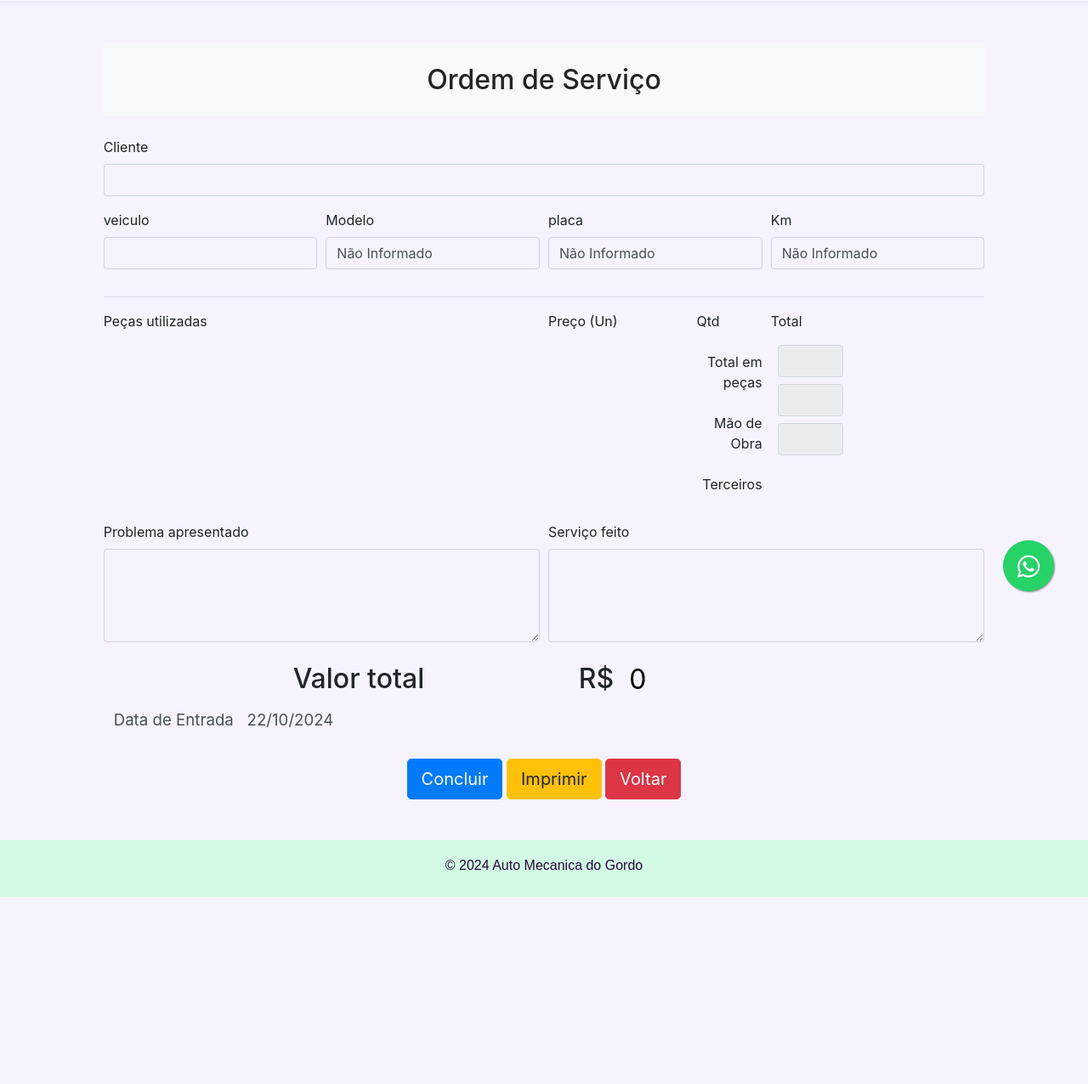
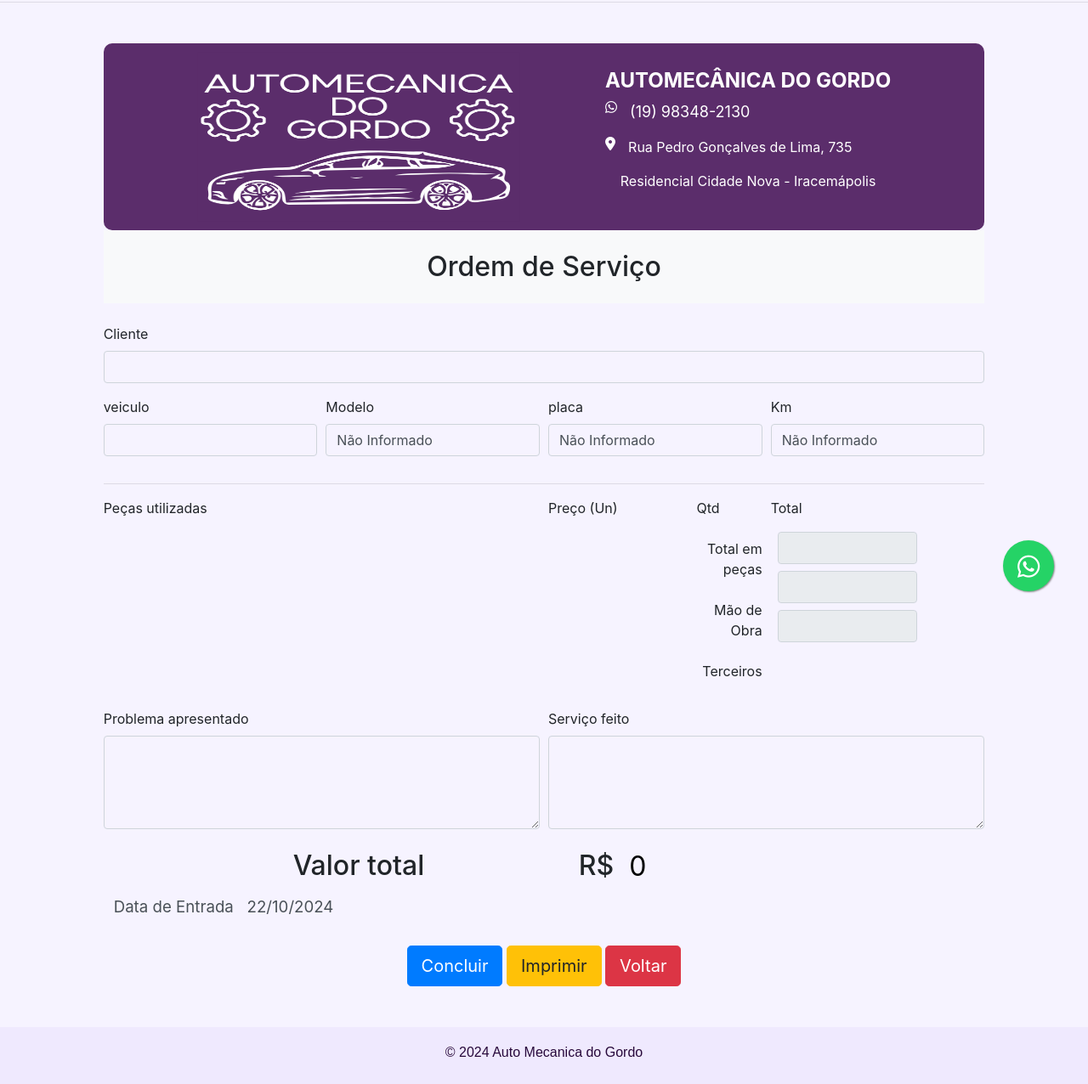
Before and after one commit to digo7586/System-OS, a PHP site: page /salvar_os.php in a window 1280 px wide. Shown: the part 64-1340 px from the top of the page at 85% size. Before the commit the page ends 1120 px from the top, so only its background shows below. Run offline with PHP 8.4, Linux system fonts and the light colour scheme; data comes from the database, SQL or seed files in the repository; data that the repository does not hold is empty; some libraries are stand-ins or nearby versions.

Commit message:
first commit

```diff
--- a/assets/css/styleHome.css
+++ b/assets/css/styleHome.css
@@ -144,3 +144,7 @@ body {
 .shadow-sm {
     box-shadow: 0 1px 2px rgba(0, 0, 0, 0.05);
 }
+
+.footer-bg {
+    background-color: #efe9fe;
+}
--- a/include/footer.php
+++ b/include/footer.php
@@ -1,4 +1,4 @@
-<footer class="footer-bg">
+<footer class="footer-bg" style="background-color: #efe9fe;">
 <a href="https://wa.me/" id="whats" target="_blank">
 <i style="margin-top:16px" class="fa fa-whatsapp"></i>
 </a>
--- a/salvar_os.php
+++ b/salvar_os.php
@@ -137,6 +137,27 @@ if(isset($_POST['concluir'])){
 ?>
 
 <form action="<?php echo $_SERVER['PHP_SELF'];?>" method="POST" class="col-12 col-md-10 mx-auto my-5">
+<div class="card-container">
+        <div>
+
+            <img src="assets/img/autome.png" class="logoForm" alt="logo">
+        </div>
+
+
+        <div class="texto">
+            <h2 class="title">AUTOMECÂNICA DO GORDO</h2>
+            <span class="icon-text">
+                <i class="fa-brands fa-whatsapp"></i>
+                <p class="phone">(19) 98348-2130</p>
+            </span>
+            <span class="icon-text">
+                <i class="fa-solid fa-location-dot"></i>
+                <p class="address">Rua Pedro Gonçalves de Lima, 735</p>
+            </span>
+            <p class="address">Residencial Cidade Nova - Iracemápolis</p>
+        </div>
+
+    </div>
 <h2 class="py-4 mx-auto bg-light text-center mb-4">Ordem de Serviço</h2>
     <div class="form-group">
         <label for='cliente'>Cliente</label>
@@ -242,7 +263,7 @@ if(isset($_POST['concluir'])){
 
         </div>
 
-        <div class="form-group col-1">
+        <div class="form-group col-2">
             <label for="qtdItens">Total</label>
             <input type="text" class="form-control hide qtdTotal-input m-2" name="qtdTotal1" id="qtdTotal1" value="<?php echo $qtdTotal1;?>" readonly>
             <input type="text" class="form-control hide qtdTotal-input m-2" name="qtdTotal2" id="qtdTotal2" value="<?php echo $qtdTotal2;?>" readonly>
```
Also changed, not shown: dash.php (+7 -5 lines), filtrar_ordens.php (added, +45 -0 lines), total-os.php (+36 -5 lines), abertas.php (line endings or trailing spaces), concluidas.php (line endings or trailing spaces).
